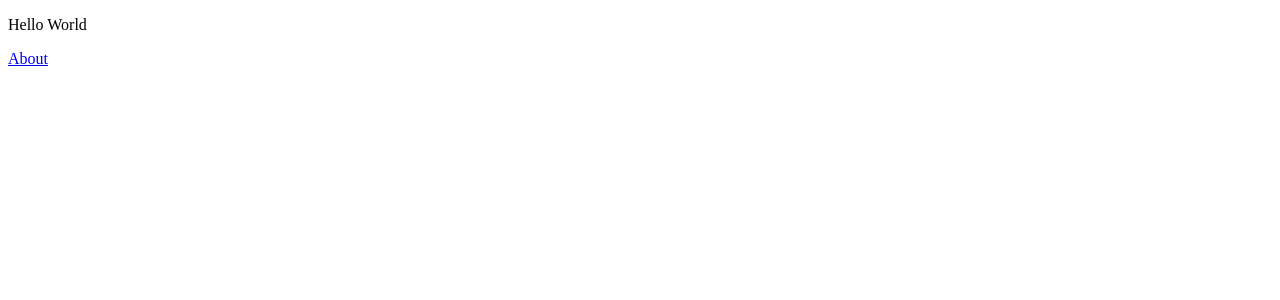
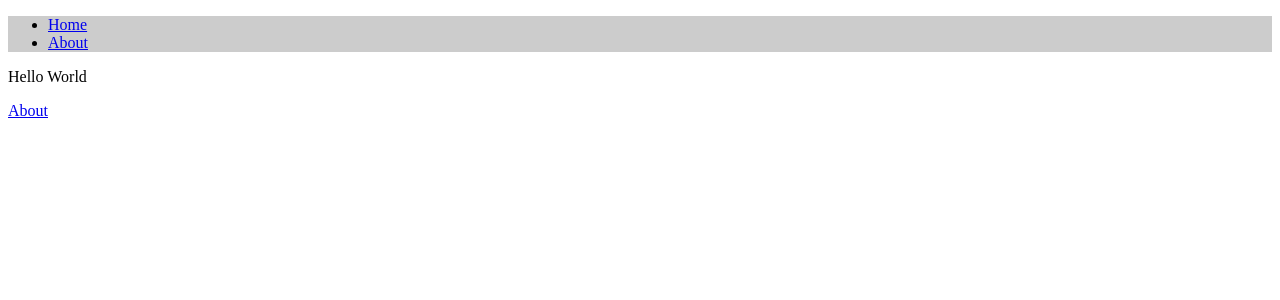
Before and after one commit to kzhrk-sandbox/sample-next, a Next.js app: page / in a window 1280 px wide. Shown: the top 300 px of the page. Built offline with nearby package versions, Linux system fonts and the light colour scheme.

Commit message:
Add header component

```diff
--- /dev/null
+++ b/components/Header.js
@@ -0,0 +1,24 @@
+import Link from 'next/link'
+
+const headerStyle = {
+  backgroundColor: '#ccc'
+}
+
+const Header = () => (
+  <div style={headerStyle}>
+    <ul>
+      <li>
+        <Link href="/">
+          <a>Home</a>
+        </Link>
+      </li>
+      <li>
+        <Link href="/about">
+          <a>About</a>
+        </Link>
+      </li>
+    </ul>
+  </div>
+)
+
+export default Header
--- a/pages/about.js
+++ b/pages/about.js
@@ -1,5 +1,8 @@
+import Header from '../components/Header'
+
 const About = () => (
   <div>
+    <Header></Header>
     <p>This is the about page</p>
   </div>
 )
--- a/pages/index.js
+++ b/pages/index.js
@@ -1,7 +1,9 @@
+import Header from '../components/Header'
 import Link from 'next/link'
 
 const Index = () => (
   <div>
+    <Header></Header>
     <p>Hello World</p>
     <Link href="/about">
       <a>About</a>
```
